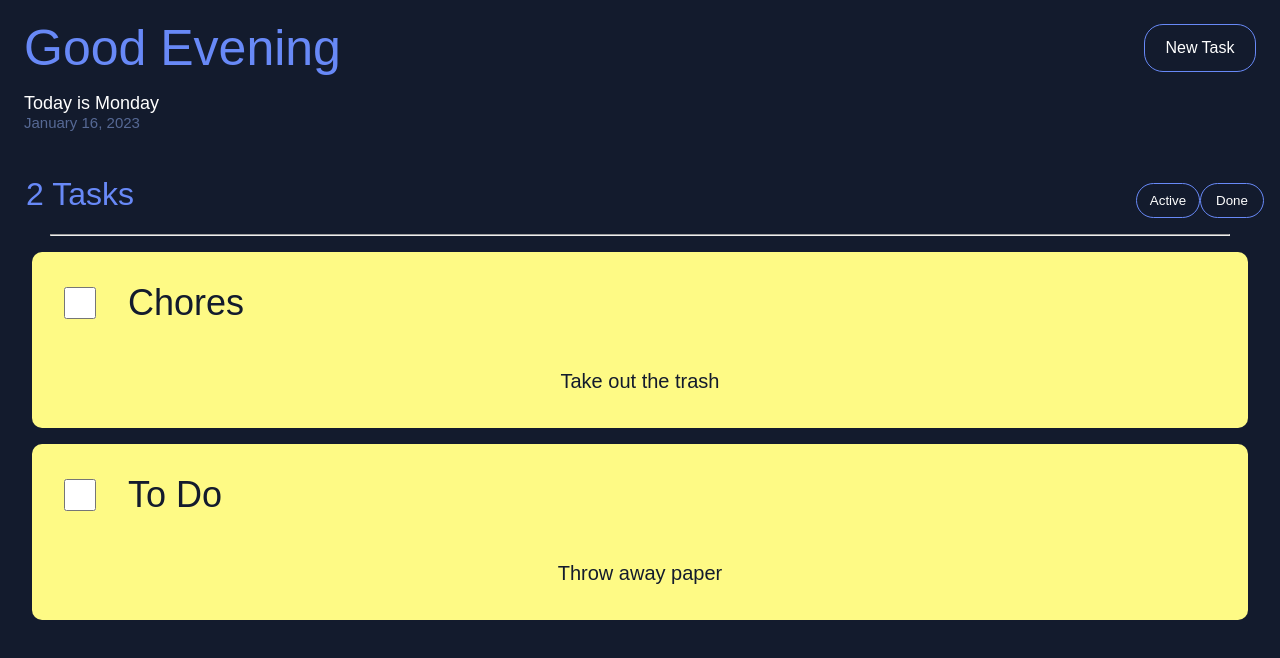
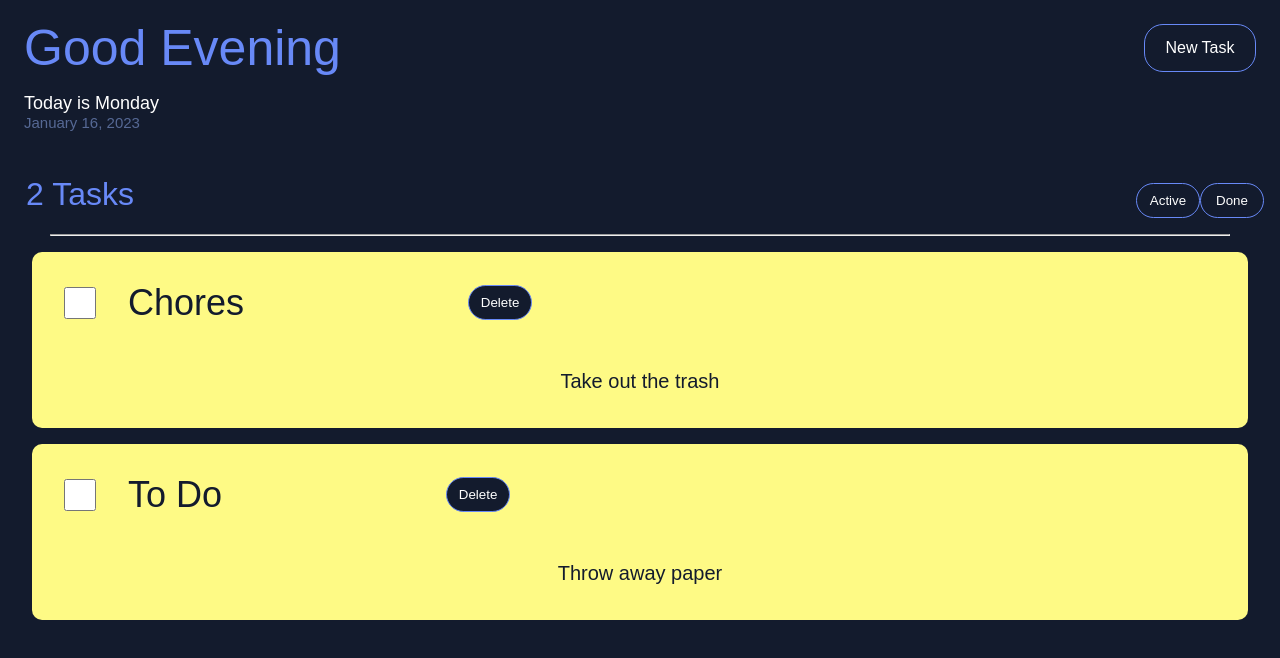
Before and after one commit to dilekbaykara/to-do-list, a React (Create React App) app: page / in a window 1280 px wide. Shown: the top 658 px of the page. Built offline with nearby package versions, Linux system fonts and the light colour scheme; a web font is replaced by a local one.

Commit message:
added delete button

```diff
--- a/src/App.css
+++ b/src/App.css
@@ -30,6 +30,25 @@
   height: 2rem;
   width: 2rem;
   margin: 2rem;
+}
+
+/* ADJUST THIS LATER*/
+#delete{
+  font-family: elza, sans-serif;
+  font-weight: 400;
+  font-style: normal;
+  border: 1px solid #6889f7;
+  border-radius: 19px;
+  color:#ffff;
+  padding: 9px;
+  background-color: #131b2d;
+  width: 4rem;
+  margin-left: 14rem;
+}
+
+#delete:hover{
+  background-color: #6889f7;
+  color:#131b2d;
 }
 
 .to-do-date {
--- a/src/App.tsx
+++ b/src/App.tsx
@@ -1,6 +1,10 @@
 import "./App.css";
 import { useState, FormEvent, useEffect } from "react"; //
 import { stringify } from "querystring";
+import { render } from "@testing-library/react";
+import React from "react";
+import { toEditorSettings } from "typescript";
+import ReactDOM from "react-dom";
 // Time of day Greeting for User at top of page
 
 
@@ -44,15 +48,30 @@ const myToDo2: ToDo = {
   title: "To Do",
 };
 
-function Checkbox() {
+
+
+
+// PROBLEM AREA FOR SHOWING FUNCTION FOR DONE BOARD
+function showDone(){
+ReactDOM.render (<input/>, document.querySelector("#checkbox"))
+}
+
+
+//CHECKBOX PROBLEM AREA
+function Checkbox(): JSX.Element {
   const [checked, setChecked] = useState(false);
   const handleCheck =() => {
     setChecked(!checked)
+    if (checked === false)
+    return {showDone}
+    else
+    return function showActive(){
+      }
+    // return showDone()
   }
   return (
     <div>
       <input type="checkbox" id="checkbox" checked={checked} onClick={handleCheck} />
-
     </div>
   );
 }
@@ -61,18 +80,11 @@ function ToDoItem(props: { toDo: ToDo, handleChange: any})
 
 {
   return (
-    <div className="to-do-item">
+    <div className="to-do-item" id="to-do-item">
       <div className="checkbox-title-container">
-      {Checkbox()
-
-      /* <input
-        type="checkbox"
-        className="checkbox"
-        checked={checked}
-        onClick={handleCheck}
-        // onChange={()=>{props.handleChange(props.toDo.checked)}}
-     */}
+      {Checkbox()}
       <h2 className="to-do-title">{props.toDo.title}</h2>
+      <button id="delete">Delete</button>
       </div>
       <div className="description-box">
       <span className="description">{props.toDo.description}</span>
@@ -84,6 +96,15 @@ function ToDoItem(props: { toDo: ToDo, handleChange: any})
     </div>
   );
 }
+
+
+
+
+
+
+
+
+
 
 
 
@@ -201,8 +222,8 @@ function App(): JSX.Element {
       <div className="task-container">
         <div className="task-counter">{toDos.length} {toDos.length === 1 ? "Task" : "Tasks"}</div>
         <div className="status-container">
-          <button>Active</button>
-          <button>Done</button>
+          <button className="activeButton" >Active</button>
+          <button className="doneButton" onClick={showDone}>Done</button>
         </div>
       </div>
       <hr />
```
